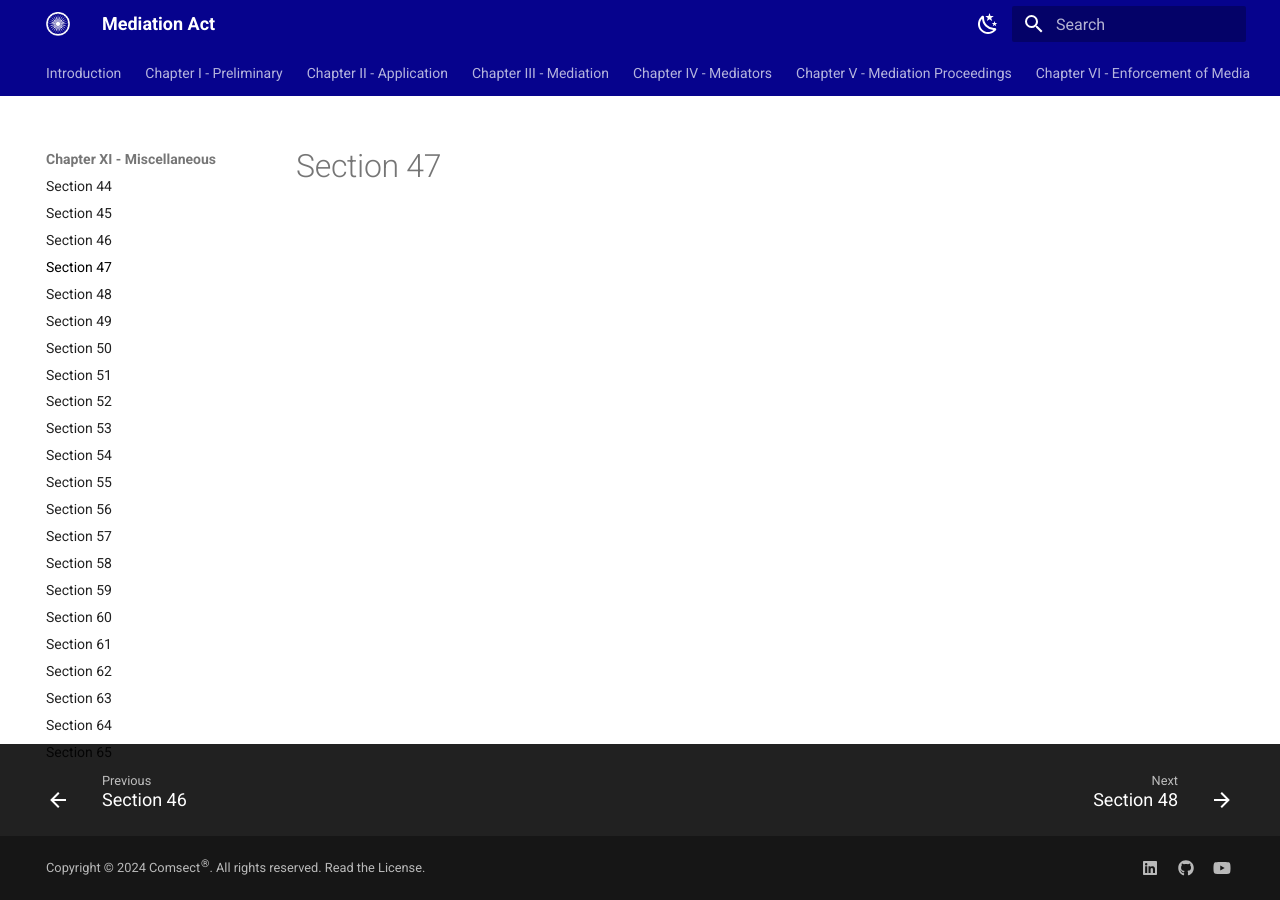
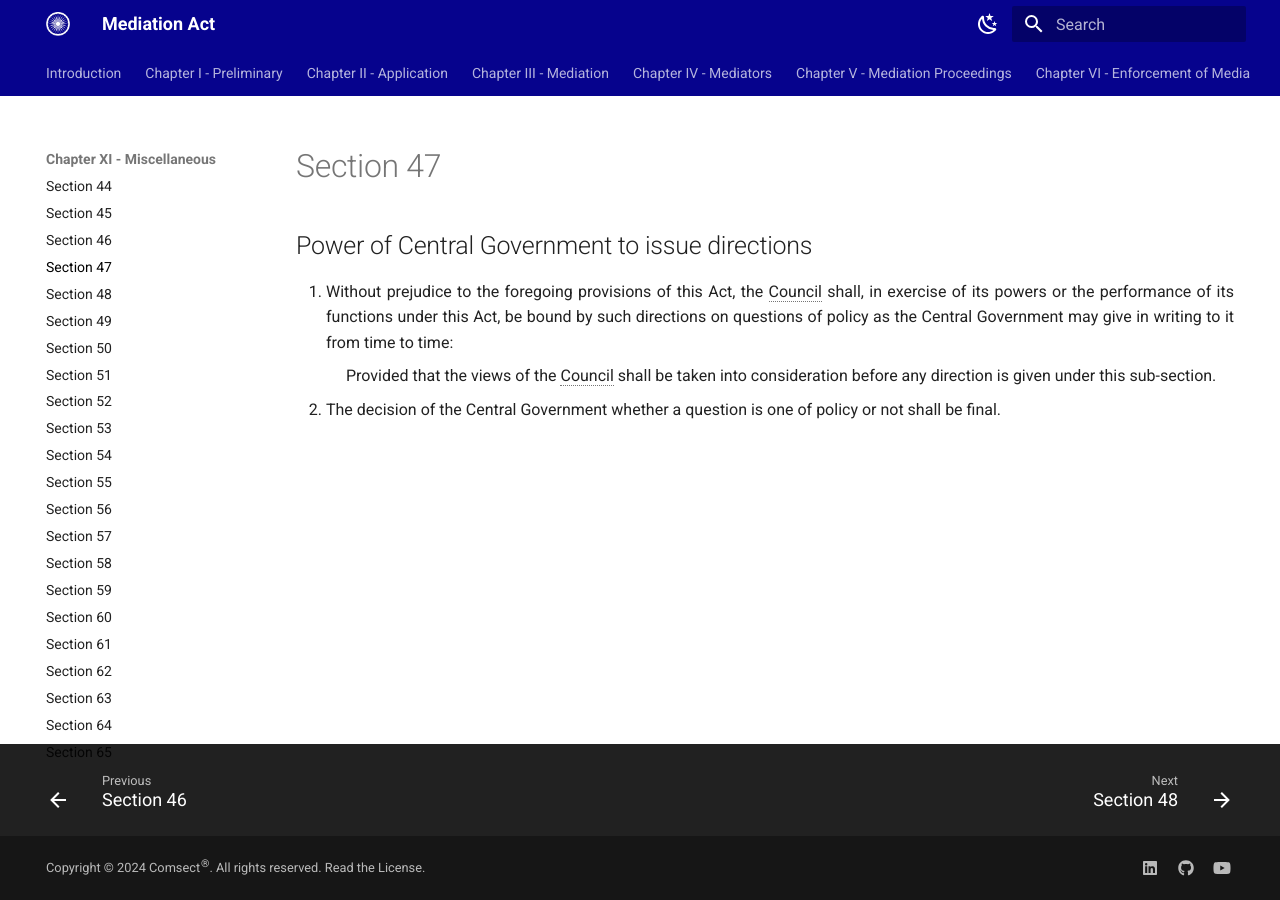
Before and after one commit to comsect/mediation-act, an MkDocs documentation site: the page built from docs/en/47.md, in a window 1280 px wide. Built offline with MkDocs 1.6.1 and Material for MkDocs 9.7.7, drawn with Linux system fonts in a browser that asks for light colours.

Commit message:
add section-forty-seven

```diff
--- a/docs/en/47.md
+++ b/docs/en/47.md
@@ -3,3 +3,8 @@ hide:
     - toc
 description: Power of Central Government to issue directions
 ---
+
+## Power of Central Government to issue directions
+
+1. Without prejudice to the foregoing provisions of this Act, the Council shall, in exercise of its powers or the performance of its functions under this Act, be bound by such directions on questions of policy as the Central Government may give in writing to it from time to time: </p>&emsp; Provided that the views of the Council shall be taken into consideration before any direction is given under this sub-section.
+2. The decision of the Central Government whether a question is one of policy or not shall be final.
```
